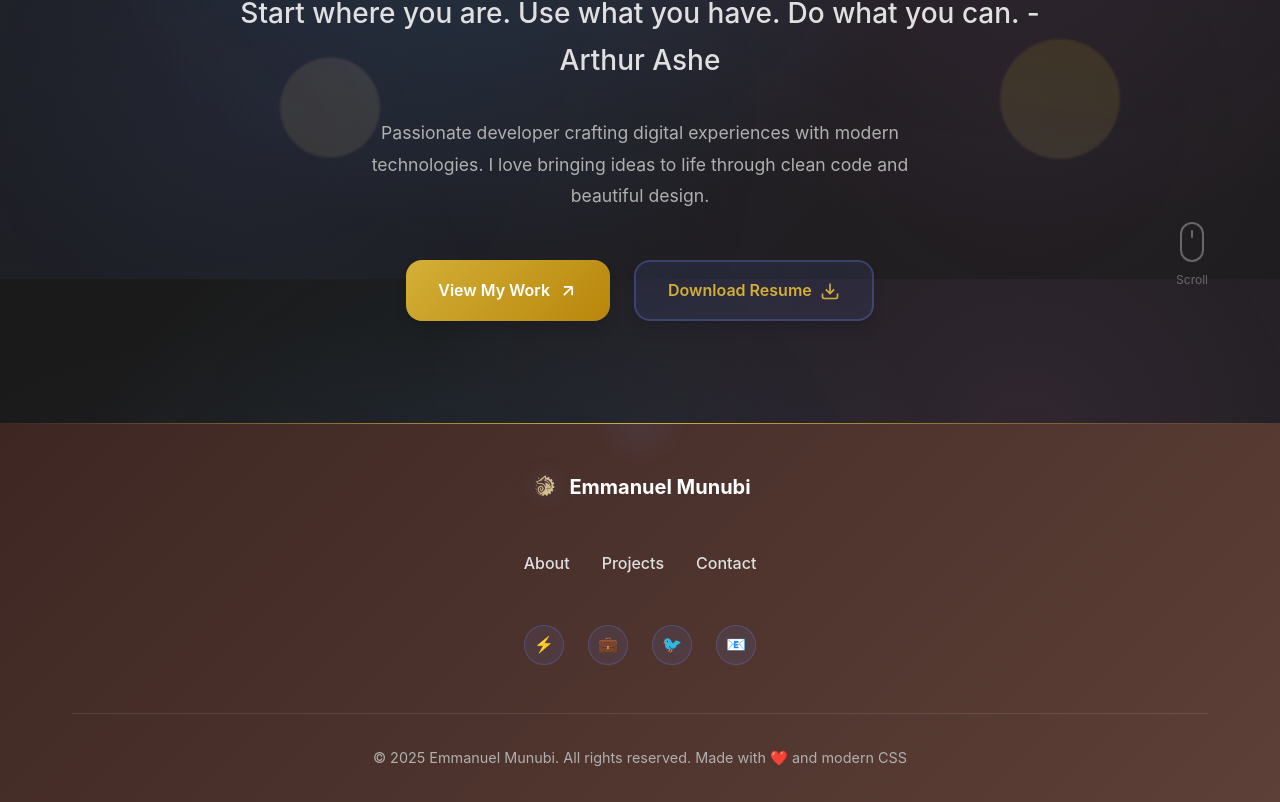
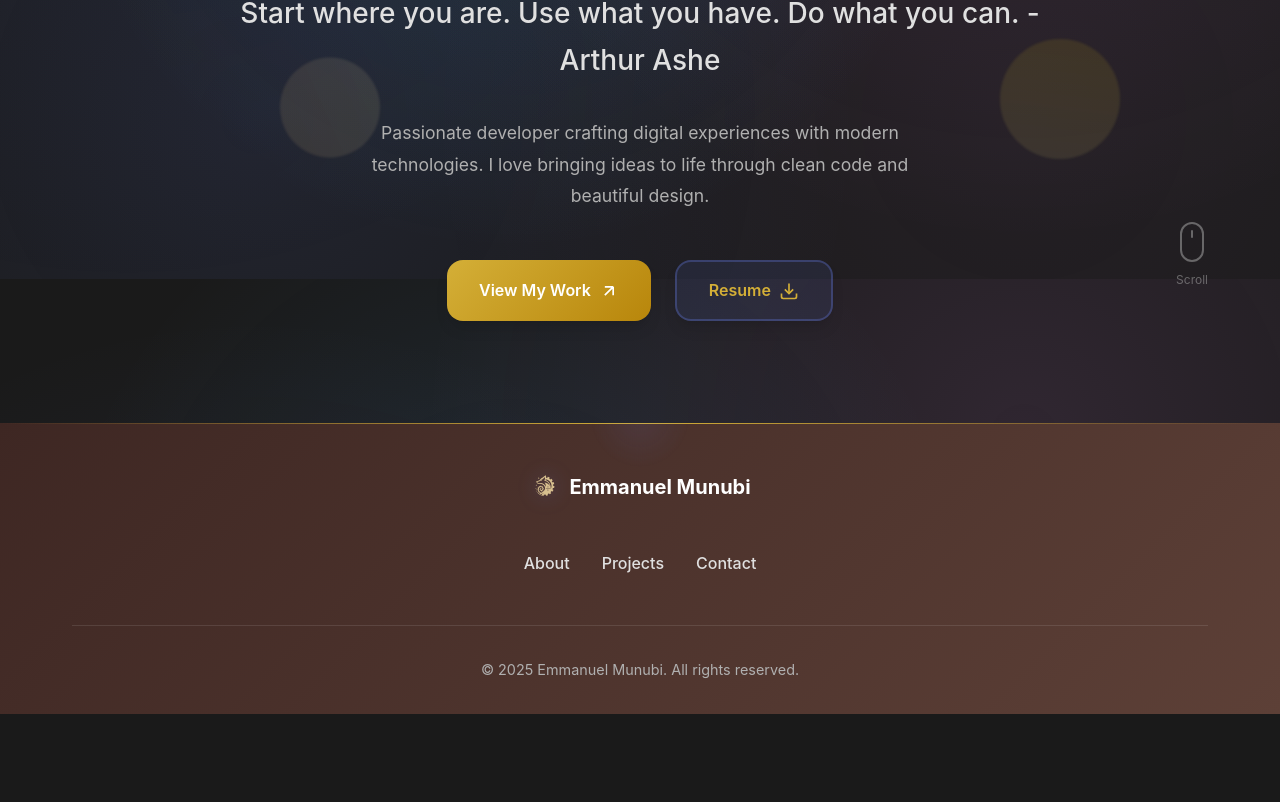
Before and after one commit to sspirial/Munubi, a React (Vite) app: page / in a window 1280 px wide. Shown: the part 521-1323 px from the top of the page. After the commit the page ends 1235 px from the top, so only its background shows below. Built offline with nearby package versions, Linux system fonts and the light colour scheme; a web font is replaced by a local one.

Commit message:
refactor: Clean up imports and optimize Footer, HomePage, and ProjectsPage components; update data.json for clarity

```diff
--- a/src/components/Footer.jsx
+++ b/src/components/Footer.jsx
@@ -1,16 +1,7 @@
-import React from 'react';
 import './Footer.css';
-import logo from '/public/assets/sspirial-logo.png';
-
+// import { LinkedInIcon, GitHubIcon, TwitterIcon, EmailIcon } from '../pages/ContactPage';
 const Footer = () => {
   const currentYear = new Date().getFullYear();
-
-  const socialLinks = [
-    { name: 'GitHub', url: 'https://github.com/sspirial', icon: '⚡' },
-    { name: 'LinkedIn', url: 'https://linkedin.com/in/emmanuel-munubi-6079a0367', icon: '💼' },
-    { name: 'X', url: 'https://x.com/munubiemmanuel', icon: '🐦' },
-    { name: 'Email', url: 'mailto:em.munubi@gmail.com', icon: '📧' },
-  ];
 
   const quickLinks = [
     { name: 'About', url: '/about/' },
@@ -24,7 +15,7 @@ const Footer = () => {
       <div className="footer-container">
         <div className="footer-content">
           <div className="footer-logo">
-            <img src={logo} alt="Sspirial Logo" />
+            <img src="/assets/sspirial-logo.png" alt="Sspirial Logo" />
             <span>Emmanuel Munubi</span>
           </div>
 
@@ -36,22 +27,8 @@ const Footer = () => {
             ))}
           </div>
 
-          <div className="footer-social">
-            {socialLinks.map((social) => (
-              <a
-                key={social.name}
-                href={social.url}
-                target="_blank"
-                rel="noopener noreferrer"
-                title={social.name}
-              >
-                {social.icon}
-              </a>
-            ))}
-          </div>
-
           <p className="footer-copyright">
-            © {currentYear} Emmanuel Munubi. All rights reserved. Made with ❤️ and modern CSS
+            © {currentYear} Emmanuel Munubi. All rights reserved.
           </p>
         </div>
       </div>
--- a/src/data.json
+++ b/src/data.json
@@ -3,7 +3,7 @@
     "name": "Emmanuel Munubi",
     "tagline": "Start where you are. Use what you have. Do what you can. - Arthur Ashe",
     "ctaViewWork": "View My Work",
-    "ctaDownloadResume": "Download Resume",
+    "ctaDownloadResume": "Resume",
     "resumeUrl": "https://docs.google.com/document/d/1p5jk9rZ6iD9KxVrb6y58JCWbWQiiFegI9HU5sabkFDA/edit?usp=sharing"
   },
   "about": {
--- a/src/pages/EducationPage.jsx
+++ b/src/pages/EducationPage.jsx
@@ -1,4 +1,3 @@
-import React from 'react';
 import data from '../data.json';
 
 const EducationPage = () => {
--- a/src/pages/HomePage.jsx
+++ b/src/pages/HomePage.jsx
@@ -1,4 +1,4 @@
-import React, { useEffect, useState } from 'react';
+import { useEffect, useState } from 'react';
 import { Link } from 'react-router-dom';
 import data from '../data.json';
 
@@ -34,7 +34,7 @@ const HomePage = () => {
 
             <div className="hero-text">
               <h1 className="hero-title">
-                <span className="greeting">Hello, I'm</span>
+                <span className="greeting">Jambo, I'm</span>
                 <span className="name text-gradient">{name}</span>
               </h1>
 
@@ -59,7 +59,6 @@ const HomePage = () => {
 
                 <a
                   href={resumeUrl}
-                  download
                   className="btn btn-outline"
                 >
                   <span>{ctaDownloadResume}</span>
--- a/src/pages/ProjectsPage.jsx
+++ b/src/pages/ProjectsPage.jsx
@@ -1,5 +1,5 @@
 import React, { useEffect, useState } from 'react';
-import { fetchRepositories } from '../utils/githubApi';
+import { fetchRepositories, getTopProjects } from '../utils/githubApi';
 
 const ProjectsPage = () => {
   const [projects, setProjects] = useState([]);
@@ -7,7 +7,8 @@ const ProjectsPage = () => {
   useEffect(() => {
     const getProjects = async () => {
       const repos = await fetchRepositories();
-      setProjects(repos);
+      const topProjects = getTopProjects(repos, 3);
+      setProjects(topProjects);
     };
     getProjects();
   }, []);
--- a/src/utils/githubApi.js
+++ b/src/utils/githubApi.js
@@ -34,4 +34,16 @@ export const fetchUserProfile = async () => {
     console.error('Error fetching user profile:', error);
     return null;
   }
-};
+}
+
+// Utility to get top N projects by stars, forks, and recent update
+export function getTopProjects(repos, count = 3) {
+  return repos
+    .map(repo => ({
+      ...repo,
+      // Score: prioritize stars, then forks, then recent update
+      score: (repo.stargazers_count || 0) * 3 + (repo.forks_count || 0) * 2 + (new Date(repo.updated_at).getTime() / 1e12)
+    }))
+    .sort((a, b) => b.score - a.score)
+    .slice(0, count);
+}
```
Also changed, not shown: src/pages/ContactPage.jsx (+5 -5 lines).
